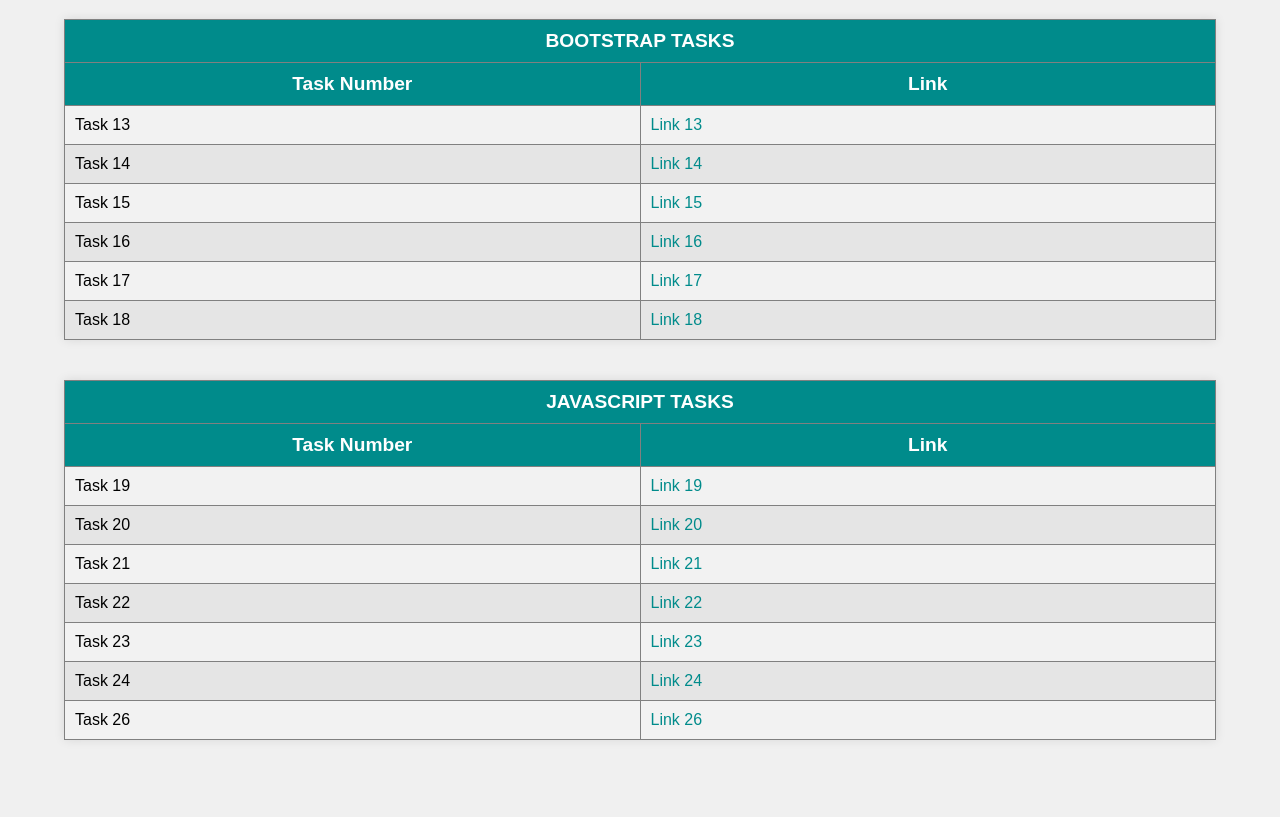
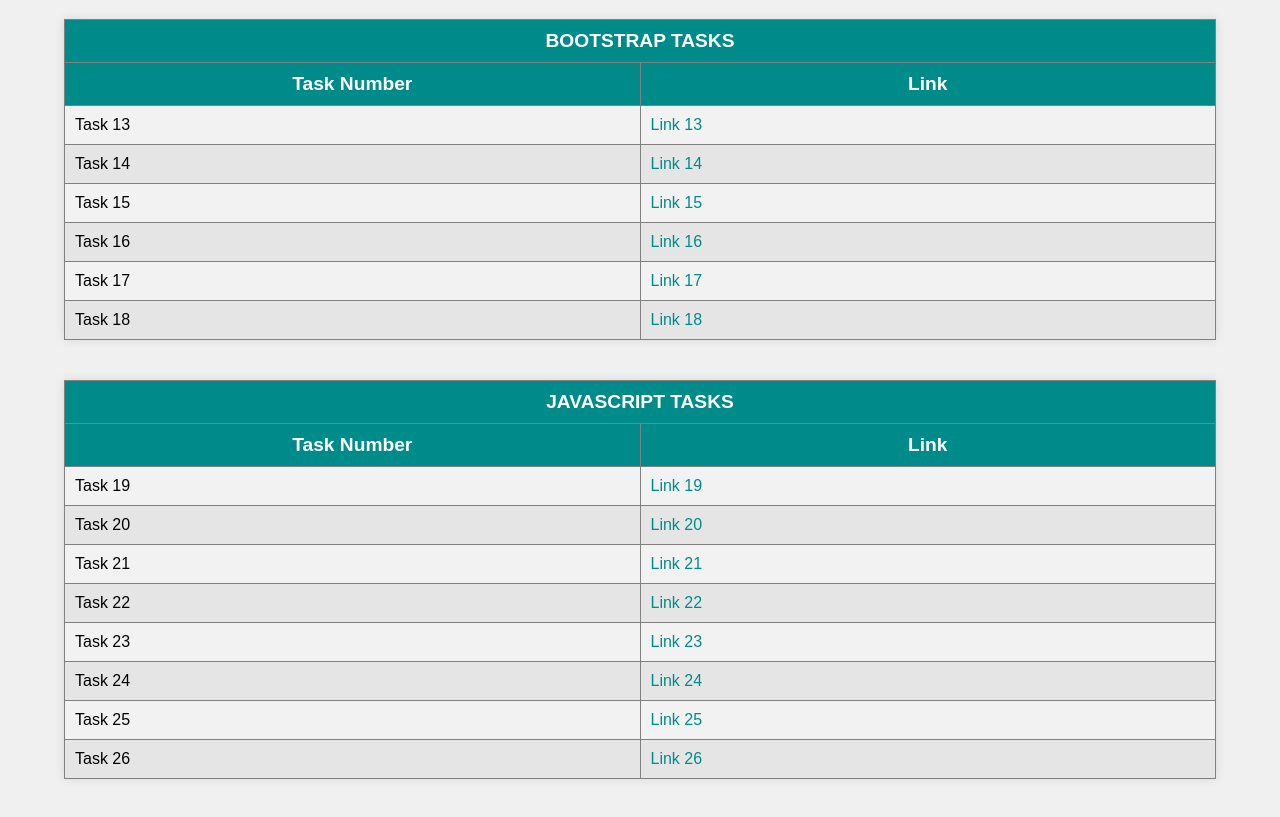
Before and after one commit to saher2106/BS-JS-TASK, a plain HTML site: page index.html in a window 1280 px wide. Shown: the part 101-918 px from the top of the page. Before the commit the page ends 881 px from the top, so only its background shows below. Drawn offline with Linux system fonts and the light colour scheme.

Commit message:
Update index.html

```diff
--- a/index.html
+++ b/index.html
@@ -137,6 +137,10 @@
                     <td>Task 24</td>
                     <td><a href="JS Task/Task24.html">Link 24</a></td>
                 </tr>
+                 <tr>
+                    <td>Task 25</td>
+                    <td><a href="JS Task/Task25.html">Link 25</a></td>
+                </tr>
                 <tr>
                     <td>Task 26</td>
                     <td><a href="JS Task/Task26.html">Link 26</a></td>
```
